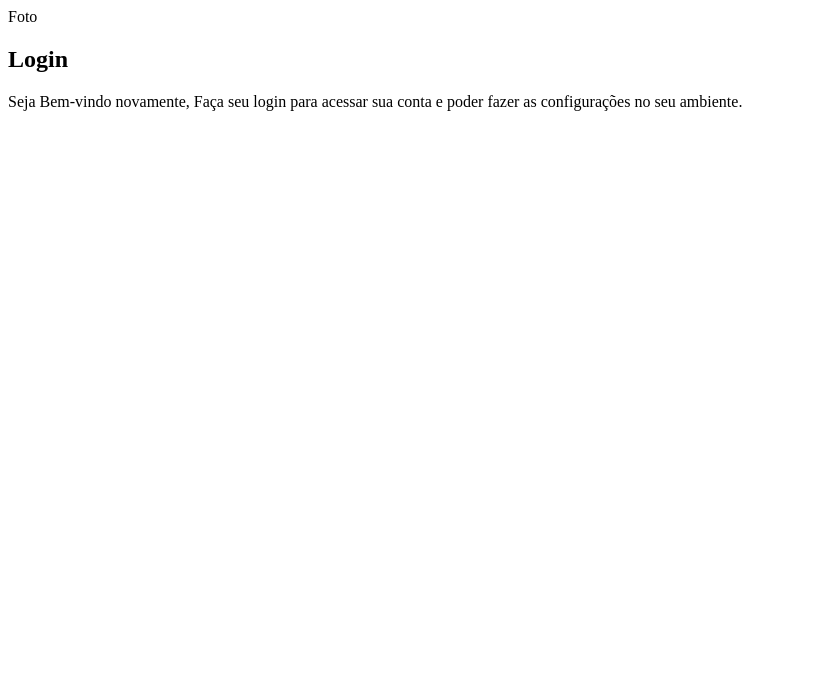
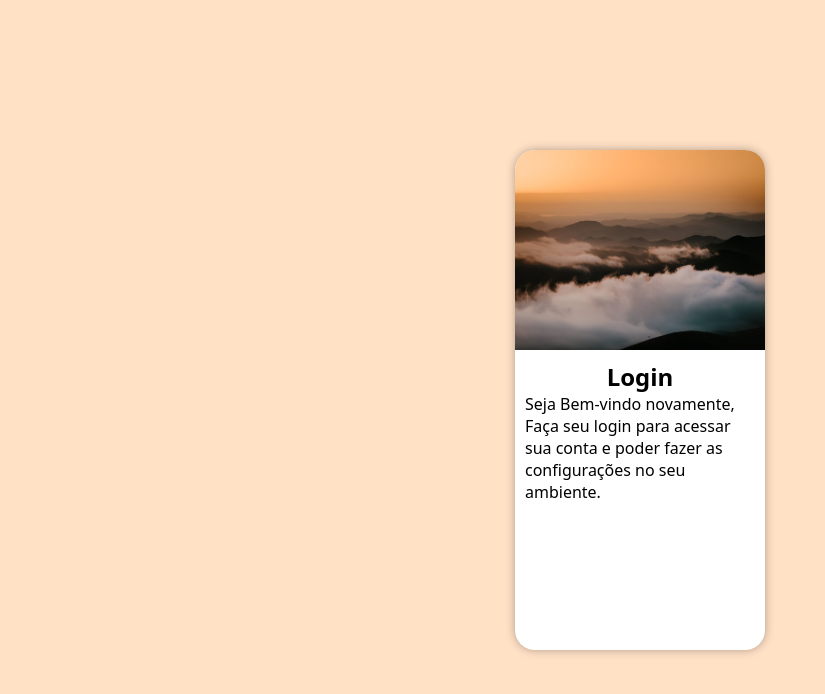
Before and after one commit to imortalseibert02/Projeto-Login, a plain HTML site: page index.html in a window 1280 px wide. Shown: the whole page, without its empty margins (0-825 px from the left). Drawn offline with Linux system fonts and the light colour scheme.

Commit message:
projeto login

```diff
--- a/estilos/style.css
+++ b/estilos/style.css
@@ -1 +1,53 @@
 @charset "UTF-8";
+
+* {
+    font-family: system-ui, -apple-system, BlinkMacSystemFont, 'Segoe UI', Roboto, Oxygen, Ubuntu, Cantarell, 'Open Sans', 'Helvetica Neue', sans-serif;
+    margin: 0px;
+    padding: 0px;
+    box-sizing: border-box;
+}
+
+body,
+html {
+    background-color: #ffe1c6;
+    height: 100vh;
+    width: 100vw;
+}
+
+main {
+    position: relative;
+    height: 100vh;
+    width: 100vw;
+
+}
+
+section#login {
+    position: absolute;
+    top: 50%;
+    left: 50%;
+    transform: translate(-50%, -50%);
+    background-color: white;
+    width: 250px;
+    height: 500px;
+    border-radius: 20px;
+    overflow: hidden;
+    box-shadow: 0px 0px 10px rgba(0, 0, 0, 0.31);
+}
+
+div#imagem {
+    display: block;
+    background-image: url(../imagens/pexels-jordicosta-31469971.jpg);
+    height: 200px;
+    background-position: center center;
+    background-size: cover;
+    background-repeat: no-repeat;
+}
+
+div#formulario {
+    padding: 10px;
+}
+
+div#formulario>h1 {
+    display: block;
+    text-align: center;
+}
--- a/index.html
+++ b/index.html
@@ -15,7 +15,7 @@
     <main>
         <section id="login">
 
-            <div id="imagem">Foto</div>
+            <div id="imagem"></div>
 
             <div id="formulario">
                 <h1>Login</h1>
```
